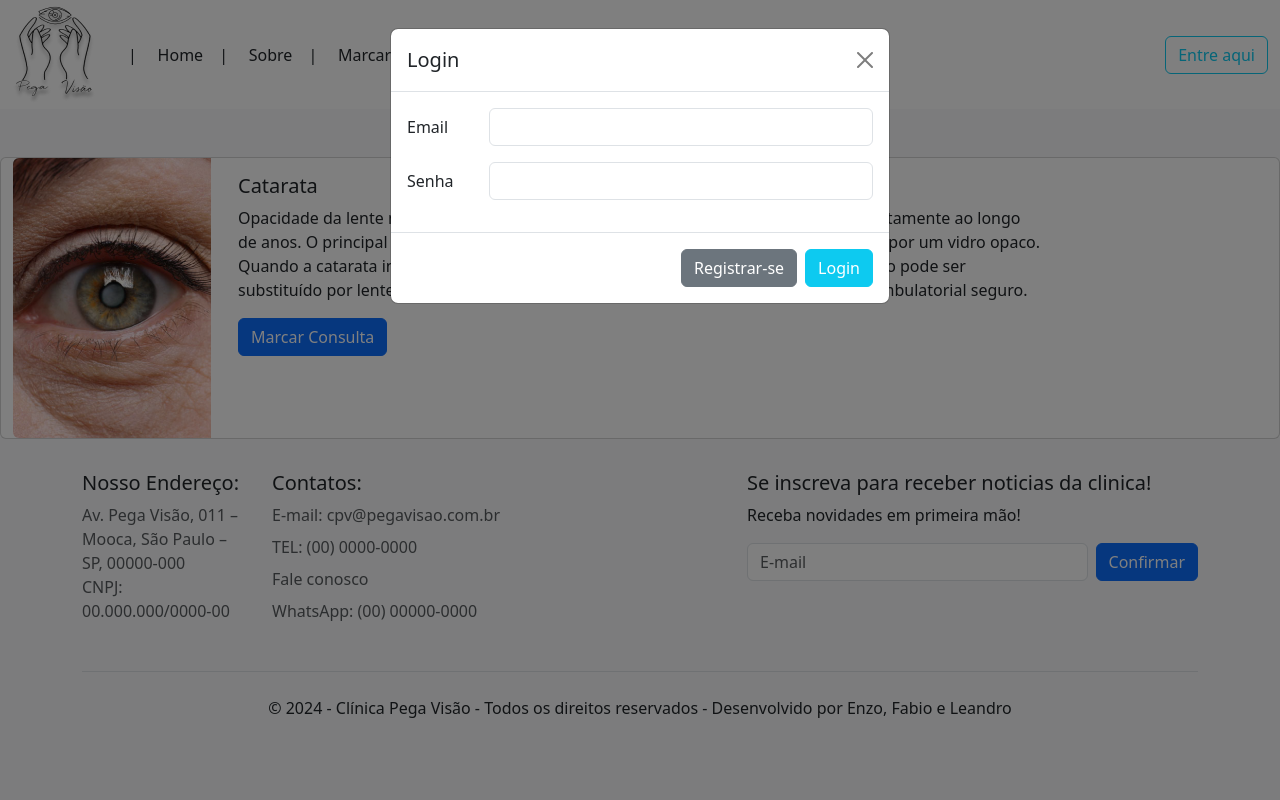
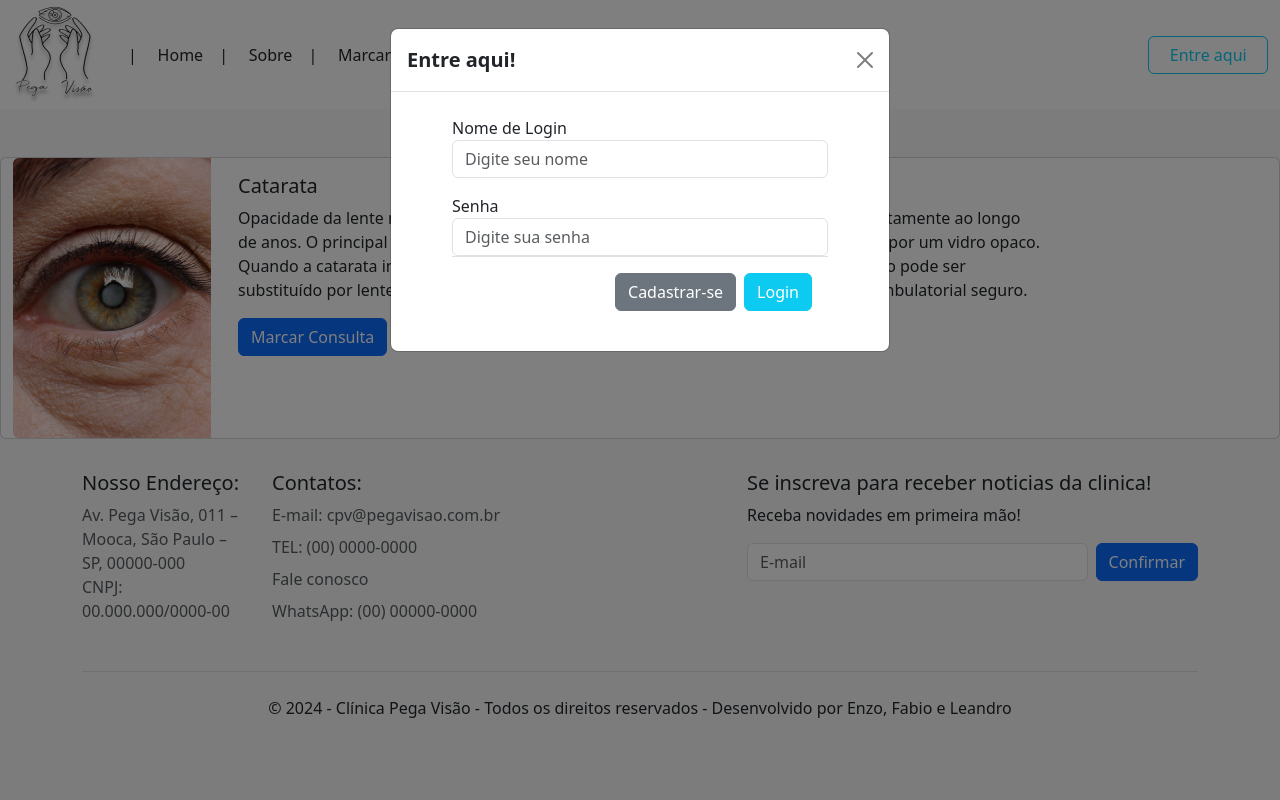
Before and after one commit to EnzoFerroni/ProjetoPegaVisao, a Django app: page /atendimento/1 in a window 1280 px wide, after a click on "Entre aqui". Run offline with Django 5.2, Linux system fonts and the light colour scheme; data comes from the database, SQL or seed files in the repository; both versions use the stored data as it was after the commit; some libraries are stand-ins or nearby versions.

Commit message:
cadastro funcionando!!

```diff
--- a/PV/views.py
+++ b/PV/views.py
@@ -1,16 +1,21 @@
 from django.shortcuts import render, get_object_or_404
 from PV.models import Atendimento
+from Usuarios.forms import LoginForms
 
 def index(request):
+    form = LoginForms()
     atendimento = Atendimento.objects.filter(disponivel=True)
-    return render(request, 'clinica/index.html', {"cards": atendimento})
+    return render(request, 'clinica/index.html', {"cards": atendimento, 'form':form})
 
 def sobre(request):
-    return render(request, 'clinica/sobre.html')
+    form = LoginForms()
+    return render(request, 'clinica/sobre.html', {'form':form})
 
 def consulta(request):
-    return render(request, 'clinica/consulta.html')
+    form = LoginForms()
+    return render(request, 'clinica/consulta.html', {'form':form})
 
 def atendimento(request, atendimento_id):
+    form = LoginForms()
     atendimento = get_object_or_404(Atendimento, pk=atendimento_id)
-    return render(request, 'clinica/atendimento.html', {"atendimento": atendimento})
+    return render(request, 'clinica/atendimento.html', {"atendimento": atendimento, 'form':form})
--- a/Usuarios/forms.py
+++ b/Usuarios/forms.py
@@ -1,6 +1,6 @@
 from django import forms
 
-#LOGIN
+#FORMULARIO DE LOGIN
 
 class LoginForms(forms.Form):
     nome_login=forms.CharField(
@@ -9,16 +9,74 @@ class LoginForms(forms.Form):
         max_length=100,
         widget=forms.TextInput(
             attrs={
-                "class": "form-control"
+                "class": "form-control",
+                "placeholder": "Digite seu nome"
             }
         )
     )
 
-    senha=forms.CharField(
+    senha_login=forms.CharField(
         label="Senha",
         required=True,
         max_length=100,
         widget=forms.PasswordInput(
+            attrs={
+                "class": "form-control",
+                "placeholder": "Digite sua senha"
 
+            }
         )
     )
+
+#FORMULARIO DE CADASTRO
+
+class CadastroForms(forms.Form):
+    nome_cadastro=forms.CharField(
+        label="Nome de Cadastro",
+        required=True,
+        max_length=100,
+        widget=forms.TextInput(
+            attrs={
+                "class": "form-control",
+                "placeholder": "Digite seu nome"
+            }
+        )
+    )
+
+    email_cadastro=forms.EmailField(
+        label="Email de Cadastro",
+        required=True,
+        max_length=100,
+        widget=forms.EmailInput(
+            attrs={
+                "class": "form-control",
+                "placeholder": "Digite seu email"
+            }
+        )
+    )
+
+    senha_cadastro=forms.CharField(
+        label="Senha",
+        required=True,
+        max_length=100,
+        widget=forms.PasswordInput(
+            attrs={
+                "class": "form-control",
+                "placeholder": "Digite sua senha"
+
+            }
+        )
+    )
+
+    senha_cadastro_confirmacao=forms.CharField(
+        label="Confirmação de Senha",
+        required=True,
+        max_length=100,
+        widget=forms.PasswordInput(
+            attrs={
+                "class": "form-control",
+                "placeholder": "Digite sua senha novamente"
+
+            }
+        )
+    )
--- a/templates/clinica/base.html
+++ b/templates/clinica/base.html
@@ -16,7 +16,7 @@
     <nav class="navbar navbar-expand-md bg-body-tertiary p-0">
       <div class="container-fluid text-dark bg-white">
         <a class="navbar-brand" href="{% url 'index' %}"><img src="{% static './images/logoPV.jpg' %}" alt srcset /></a>
-        <div class="navbar-collapse " id="navbarSupportedContent">
+        <div class="navbar-collapse" id="navbarSupportedContent">
           <ul class="navbar-nav me-auto mb-2 mb-lg-0">
             <li class="nav-item">
               <a class="text-dark nav-link" href="{% url 'index' %}">| &nbsp;&nbsp;&nbsp; Home</a>
@@ -28,32 +28,33 @@
               <a class="text-dark nav-link" aria-current="page" href="{% url 'consulta' %}">| &nbsp;&nbsp;&nbsp; Marcar Consulta</a>
             </li>
           </ul>
-          <button class="btn btn-outline-info" type="button" data-bs-toggle="modal" data-bs-target="#exampleModal">Entre aqui</button>
+          <button class="btn btn-outline-info" type="button" data-bs-toggle="modal" data-bs-target="#exampleModal">&nbsp; Entre aqui &nbsp;</button>
           <!-- Modal -->
           <div class="modal fade" id="exampleModal" tabindex="-1" aria-labelledby="exampleModalLabel" aria-hidden="true">
             <div class="modal-dialog">
               <div class="modal-content">
                 <div class="modal-header">
-                  <h1 class="modal-title fs-5" id="exampleModalLabel">Login</h1>
+                  <h1 class="modal-title fs-5" id="exampleModalLabel"><strong>Entre aqui!</strong></h1>
                   <button type="button" class="btn-close" data-bs-dismiss="modal" aria-label="Close"></button>
                 </div>
-                <div class="modal-body">
-                  <div class="mb-3 row">
-                    <label for="inputEmail" class="col-sm-2 col-form-label">Email</label>
-                    <div class="col-sm-10">
-                      <input type="email" class="form-control" id="inputEmail" />
+                <div class="col-md-12 col-lg-12 container" style="max-width: 25rem;">
+                  <form action="{% url 'index' %}" method="POST">
+                    <br />
+                    {% csrf_token %}
+                    <div class="row g-3">
+                      {% for field in form.visible_fields %}
+                        <div class="col-sm-12">
+                          <label for="{{ field.id_for_label }}">{{ field.label }}</label>
+                          {{ field }}
+                        </div>
+                      {% endfor %}
                     </div>
-                  </div>
-                  <div class="mb-3 row">
-                    <label for="inputPassword" class="col-sm-2 col-form-label">Senha</label>
-                    <div class="col-sm-10">
-                      <input type="password" class="form-control" id="inputPassword" />
+                    <div class="modal-footer">
+                      <a href="{% url 'cadastro' %}" style="text-decoration: none; color: #FFF;"><button type="button" class="btn btn-secondary" data-bs-dismiss="modal">Cadastrar-se</button></a>
+                      <button type="submit" class="btn btn-info" style="text-decoration: none; color: #FFF;">Login</button>
                     </div>
-                  </div>
-                </div>
-                <div class="modal-footer">
-                  <button type="button" class="btn btn-secondary" data-bs-dismiss="modal"><a href="{% url 'cadastro' %}" style="text-decoration: none; color: #FFF;">Registrar-se</a></button>
-                  <button type="button" class="btn btn-info"><a href="{% url 'index' %}"style="text-decoration: none; color: #FFF;">Login</a></button>
+                  </form>
+                  <br />
                 </div>
               </div>
             </div>
--- a/templates/usuarios/cadastro.html
+++ b/templates/usuarios/cadastro.html
@@ -20,7 +20,7 @@
         <div>
           <div class="col-md-12 col-lg-12">
             <h4 class="mb-3">Perfil</h4>
-            <form action="{% url "index" %}" method="POST">
+            <form action="{% url 'cadastro' %}" method="POST">
               {% csrf_token %}
               <div class="row g-3">
                 {% for field in form.visible_fields %}
@@ -31,7 +31,7 @@
                 {% endfor %}
               </div>
               <div class="text-center">
-                <button type="submit" class=" my-5 btn btn-success">Cadastrar-se</button>
+                <button type="submit" class="btn btn-success" style="margin-top: 5%;">Cadastrar-se</button>
               </div>
 
               <hr class="my-4" />
--- a/templates/usuarios/login.html
+++ b/templates/usuarios/login.html
@@ -30,7 +30,7 @@
               {% endfor %}
             </div>
             <div class="text-center">
-              <button type="submit" class="my-5 btn btn-success">Login</button>
+              <button type="submit" class="btn btn-success" style="margin-top: 5%;">Login</button>
             </div>
 
             <hr class="my-4" />
```
Also changed, not shown: Usuarios/views.py (+25 -2 lines), db.sqlite3.
